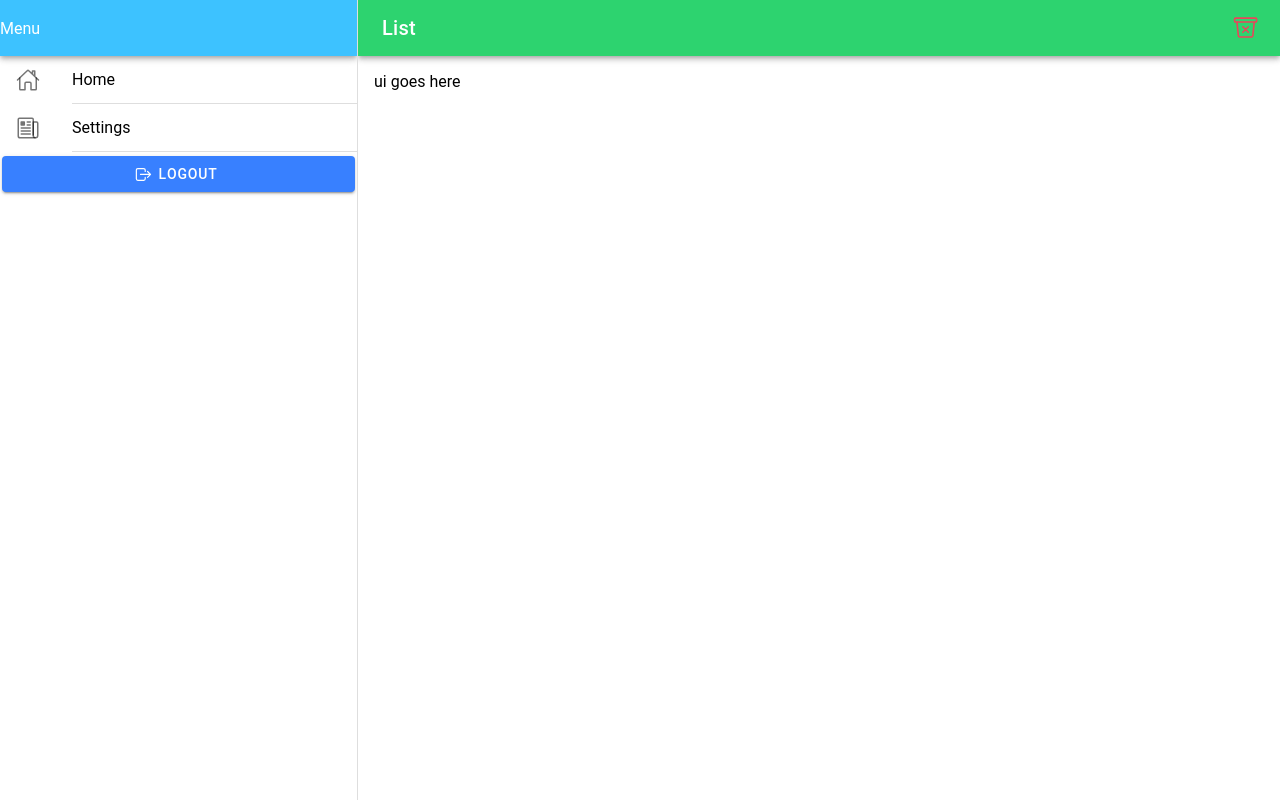
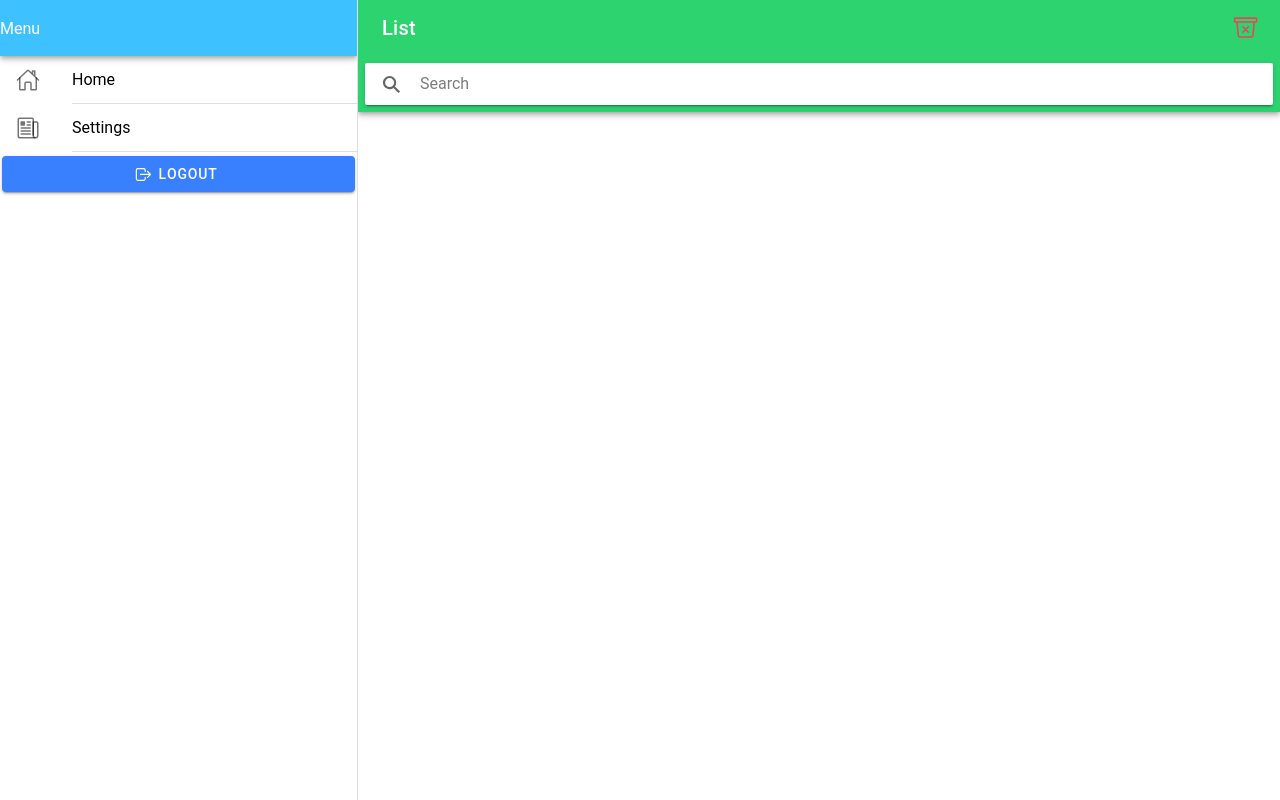
Before and after one commit to obuastella/Ionic, a React (Vite) app in the folder myApp/: page /app/list in a window 1280 px wide. Built offline with nearby package versions, Linux system fonts and the light colour scheme; no server answers.

Commit message:
Added search bar

```diff
--- a/myApp/src/pages/List.tsx
+++ b/myApp/src/pages/List.tsx
@@ -6,6 +6,7 @@ import {
   IonIcon,
   IonMenuButton,
   IonPage,
+  IonSearchbar,
   IonTitle,
   IonToolbar,
   useIonViewWillEnter,
@@ -44,12 +45,15 @@ const List: React.FC = () => {
           <IonButtons slot="end">
             <IonButton>
               <IonIcon slot="icon-only" icon={trashBinOutline} color="danger" />
-              {/* <IonButtons>Clear</IonButtons> */}
             </IonButton>
           </IonButtons>
         </IonToolbar>
+        {/*  */}
+        <IonToolbar color={"success"}>
+          <IonSearchbar></IonSearchbar>
+        </IonToolbar>
       </IonHeader>
-      <IonContent className="ion-padding">ui goes here</IonContent>
+      <IonContent></IonContent>
     </IonPage>
   );
 };
```
